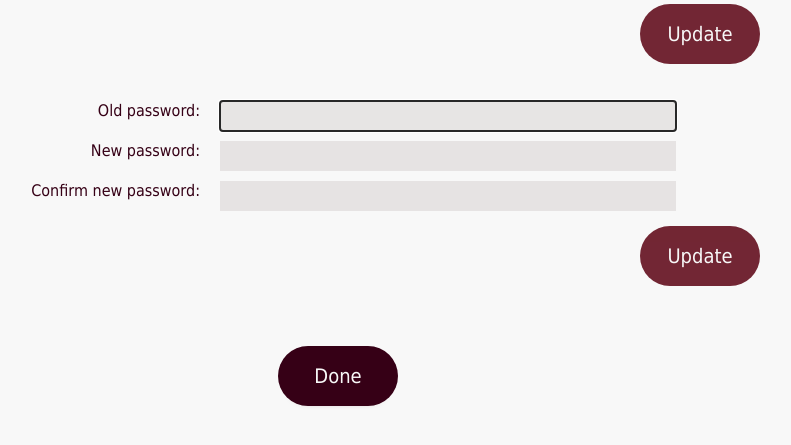
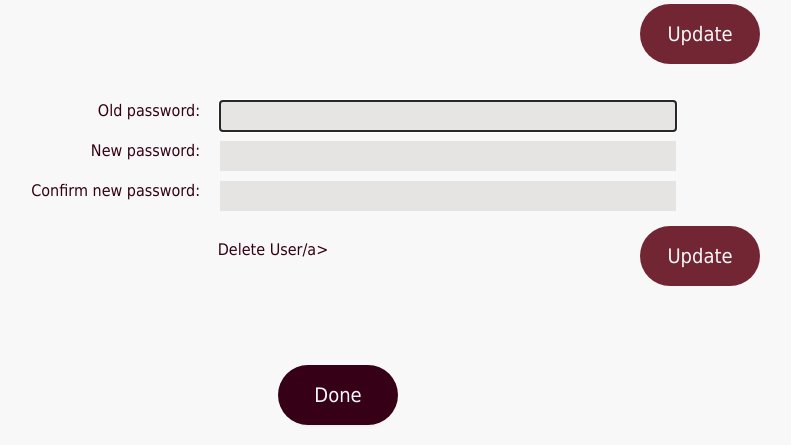
Before and after one commit to stellaevat/wad2_team1a_pantry, a Django app: a page that uses templates/pantry/edit_profile.html in a window 1280 px wide. Shown: the part 521-966 px from the top of the page, without its empty margins (302-1093 px from the left). Before the commit the page ends 927 px from the top, so only its background shows below. Run offline with Django 3.2, Linux system fonts and the light colour scheme; a user stored in the database is signed in; tables that the repository leaves empty hold one stand-in row (values such as "Sample post"); grey boxes marked "Sample" are stand-in pictures; parts of the project's set-up code (start-up, migrations or seed data) failed here and were passed over; some libraries are stand-ins or nearby versions.

Commit message:
delete profile complete (but ugly)

```diff
--- a/pantry/urls.py
+++ b/pantry/urls.py
@@ -16,6 +16,7 @@ urlpatterns = [
 
     path('user/<str:username>/', views.user_profile, name="user_profile"),
     path('user/<str:username>/edit_profile/', views.edit_profile, name="edit_profile"),
+    path('user/<str:username>/deleted', views.user_deleted, name="user_deleted"),
     path('user/<str:username>/my_recipes/', views.show_my_recipes, name="my_recipes"),
     path('user/<str:username>/my_recipes/<slug:sort>/', views.show_my_recipes, name="my_recipes"),
     path('user/<str:username>/my_recipes/<slug:sort>/<slug:sort_new>/', views.show_my_recipes, name="my_recipes"),
--- a/pantry/views.py
+++ b/pantry/views.py
@@ -204,22 +204,24 @@ def edit_profile(request, username):
     return render(request, 'pantry/edit_profile.html', context=context_dict)
 
 @login_required
-def delete_user(request, username):
+def user_deleted(request, username):
+    context_dict = {}
     try:
+        user_profile = UserProfile.objects.get(user=request.user)
+        user_profile.profile_picture.delete(save = False)
         u = User.objects.get(username = username)
         u.delete()
-        messages.success(request, "The user is deleted")
+        request = reset_session(request)
+        logout(request)
+        context_dict["message"] = "The user is deleted"
 
     except User.DoesNotExist:
-        messages.error(request, "User does not exist")
-        return render(request, 'front.html')
-        return redirect(reverse("pantry:home"))
+        context_dict["message"] = "User doesnot exist"
 
     except Exception as e:
-        messages.error(request, e.message)
-        return redirect(reverse("pantry:home"))
+        context_dict["message"] = e
 
-    return redirect(reverse("pantry:home"))
+    return render(request, 'pantry/user_deleted.html', context = context_dict)
 
 
 # Renders the user profile page and passes a context dictionary with the recipes starred and written by the user
--- a/templates/pantry/edit_profile.html
+++ b/templates/pantry/edit_profile.html
@@ -100,6 +100,9 @@
 
 		</form>
 
+		<a href="{% url 'pantry:user_deleted' user.username %}">Delete User/a>
+
+
 		<div class="gap-small"></div>
 		<form method="post" action = "{% url 'pantry:user_profile' user.username %}">
 			{% csrf_token %}
```
Also changed, not shown: templates/pantry/user_deleted.html (added, +18 -0 lines), media/profile_pictures/max2.png (deleted).
